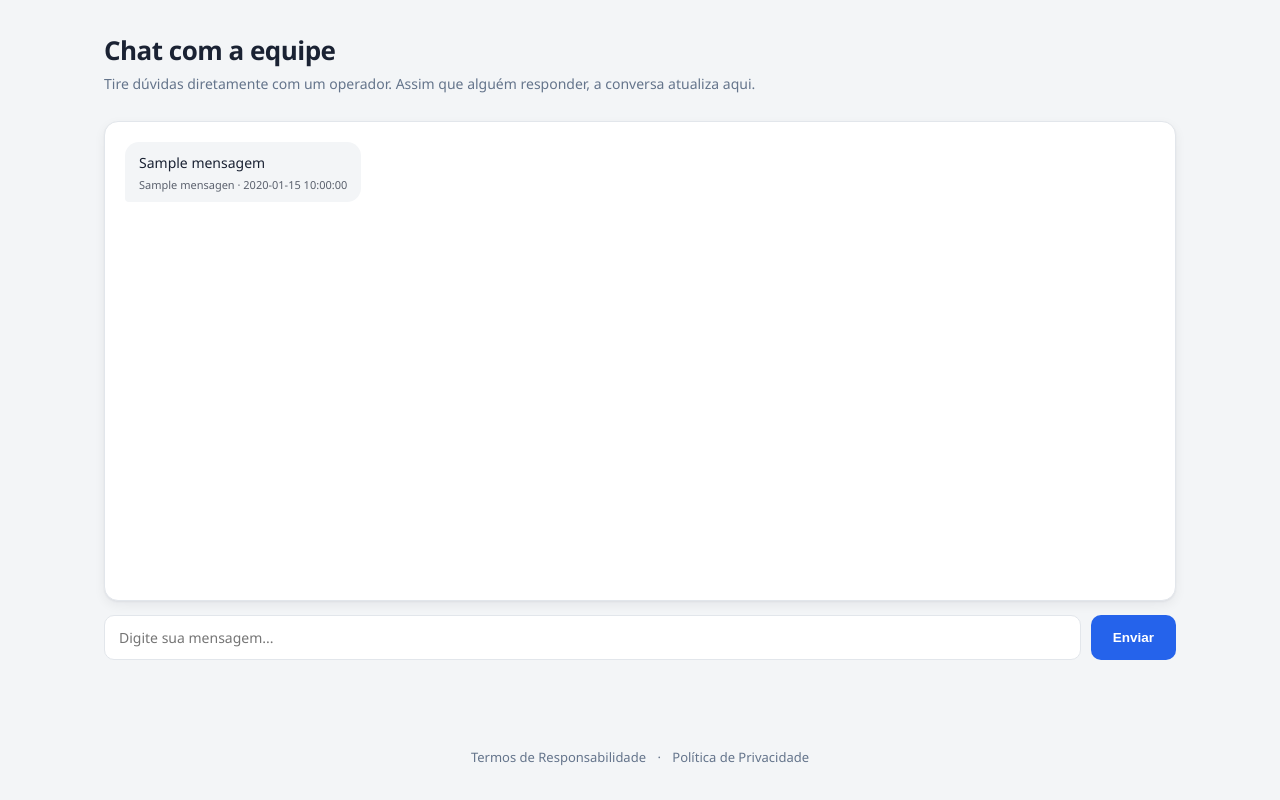
After one commit to devagilelelegalizacoes-coder/DataPainel, a FastAPI app: template templates/chat.html in a window 1280 px wide. The commit adds this page. Run offline with FastAPI, Linux system fonts and the light colour scheme; data comes from the database, SQL or seed files in the repository; the template is opened without the code that fills it: most values are stand-ins (such as "Sample title", 1, 10 or a date in 2020).

Commit message:
Adiciona chat interno entre clientes e operadores
Canal de suporte contínuo por cliente (não por consulta): o cliente fala com
"a equipe" em /chat, qualquer operador vê e responde em /operador/chat.
Atualização via polling (6s) igual ao resto do projeto, com bipe sonoro para
o operador quando chega mensagem nova, e badge de não lidas na navbar para
ambos os papéis.

Co-Authored-By: Claude Sonnet 5 <noreply@anthropic.com>

```diff
--- a/app/database.py
+++ b/app/database.py
@@ -78,6 +78,19 @@ CREATE TABLE IF NOT EXISTS precos_clientes (
     PRIMARY KEY (user_id, tipo_consulta_id),
     FOREIGN KEY (user_id) REFERENCES users (id),
     FOREIGN KEY (tipo_consulta_id) REFERENCES tipos_consulta (id)
+);
+
+CREATE TABLE IF NOT EXISTS mensagens_chat (
+    id INTEGER PRIMARY KEY AUTOINCREMENT,
+    cliente_id INTEGER NOT NULL,
+    autor_id INTEGER NOT NULL,
+    autor_tipo TEXT NOT NULL,
+    mensagem TEXT NOT NULL,
+    lida_pelo_cliente INTEGER NOT NULL DEFAULT 0,
+    lida_pelo_operador INTEGER NOT NULL DEFAULT 0,
+    created_at TEXT NOT NULL DEFAULT (datetime('now')),
+    FOREIGN KEY (cliente_id) REFERENCES users (id),
+    FOREIGN KEY (autor_id) REFERENCES users (id)
 );
 
 CREATE TABLE IF NOT EXISTS pagamentos (
--- a/app/main.py
+++ b/app/main.py
@@ -7,7 +7,7 @@ from fastapi.staticfiles import StaticFiles
 from starlette.middleware.sessions import SessionMiddleware
 
 from app.database import init_db
-from app.routers import admin, auth, consultas, creditos, dashboard, operador
+from app.routers import admin, auth, chat, consultas, creditos, dashboard, operador
 
 load_dotenv()
 
@@ -26,6 +26,7 @@ app.include_router(consultas.router)
 app.include_router(admin.router)
 app.include_router(creditos.router)
 app.include_router(operador.router)
+app.include_router(chat.router)
 
 
 @app.on_event("startup")
--- a/static/style.css
+++ b/static/style.css
@@ -451,6 +451,64 @@ form input:focus, form textarea:focus, form select:focus {
 .documentos-lista { list-style: none; padding: 0; margin: 8px 0; display: flex; flex-direction: column; gap: 6px; }
 .documentos-lista li a { display: inline-flex; align-items: center; gap: 6px; }
 
+/* Nav badge (não lidas) */
+.nav-badge {
+  display: inline-block;
+  background: var(--error-text);
+  color: #fff;
+  font-size: 10.5px;
+  font-weight: 700;
+  line-height: 1;
+  padding: 3px 6px;
+  border-radius: 999px;
+  margin-left: 6px;
+  vertical-align: middle;
+}
+
+/* Chat */
+.chat-box {
+  background: var(--surface);
+  border: 1px solid var(--border);
+  border-radius: var(--radius);
+  box-shadow: var(--shadow);
+  padding: 20px;
+  height: 480px;
+  overflow-y: auto;
+  display: flex;
+  flex-direction: column;
+  gap: 12px;
+}
+.chat-msg { display: flex; }
+.chat-msg-theirs { justify-content: flex-start; }
+.chat-msg-mine { justify-content: flex-end; }
+.chat-msg-bubble {
+  max-width: 72%;
+  padding: 10px 14px;
+  border-radius: 14px;
+  background: var(--bg);
+}
+.chat-msg-mine .chat-msg-bubble { background: var(--primary); color: #fff; border-bottom-right-radius: 4px; }
+.chat-msg-theirs .chat-msg-bubble { border-bottom-left-radius: 4px; }
+.chat-msg-text { margin: 0; font-size: 14px; line-height: 1.5; white-space: pre-wrap; word-break: break-word; }
+.chat-msg-meta { display: block; margin-top: 4px; font-size: 11px; opacity: 0.7; }
+.chat-form {
+  display: flex;
+  gap: 10px;
+  margin-top: 14px;
+}
+.chat-form input {
+  flex: 1;
+  margin-top: 0;
+  padding: 12px 14px;
+  border: 1px solid var(--border);
+  border-radius: 10px;
+  font-size: 14px;
+  font-family: inherit;
+  background: var(--surface);
+}
+.chat-form input:focus { outline: none; border-color: var(--primary); box-shadow: 0 0 0 3px var(--primary-soft); }
+.chat-form .btn-primary { margin-top: 0; width: auto; padding: 12px 22px; }
+
 /* ---------------------------------------------------------------- */
 /* Responsivo: tablet (<=900px) e celular (<=560px)                 */
 /* ---------------------------------------------------------------- */
@@ -482,5 +540,7 @@ form input:focus, form textarea:focus, form select:focus {
   .auth-card { margin: 32px auto; padding: 26px 20px; }
   .modal-box { padding: 22px; }
   .admin-card-actions { font-size: 12.5px; }
+  .chat-box { height: 62vh; padding: 14px; }
+  .chat-msg-bubble { max-width: 86%; }
   .footer { padding: 20px 14px; font-size: 12px; }
 }
--- a/templates/base.html
+++ b/templates/base.html
@@ -18,9 +18,13 @@
       <a href="/dashboard" class="{{ 'nav-active' if path == '/dashboard' else '' }}">Dashboard</a>
       <a href="/consultas" class="{{ 'nav-active' if path.startswith('/consultas') else '' }}">Consultas</a>
       <a href="/creditos" class="{{ 'nav-active' if path.startswith('/creditos') else '' }}">Créditos</a>
+      {% set nao_lidas = get_chat_nao_lidas(user) %}
       {% if user.is_operador or user.is_admin %}
-      <a href="/operador" class="{{ 'nav-active' if path == '/operador' or (path.startswith('/operador/') and not path.startswith('/operador/cadastros')) else '' }}">Operador</a>
+      <a href="/operador/chat" class="{{ 'nav-active' if path.startswith('/operador/chat') else '' }}">Chat{% if nao_lidas %}<span class="nav-badge">{{ nao_lidas }}</span>{% endif %}</a>
+      <a href="/operador" class="{{ 'nav-active' if path == '/operador' or (path.startswith('/operador/') and not path.startswith('/operador/cadastros') and not path.startswith('/operador/chat')) else '' }}">Operador</a>
       <a href="/operador/cadastros" class="{{ 'nav-active' if path.startswith('/operador/cadastros') else '' }}">Cadastros</a>
+      {% else %}
+      <a href="/chat" class="{{ 'nav-active' if path.startswith('/chat') else '' }}">Chat{% if nao_lidas %}<span class="nav-badge">{{ nao_lidas }}</span>{% endif %}</a>
       {% endif %}
       {% if user.is_admin %}
       <a href="/admin/consultas" class="{{ 'nav-active' if path.startswith('/admin/consultas') else '' }}">Admin</a>
--- /dev/null
+++ b/templates/chat.html
@@ -0,0 +1,46 @@
+{% extends "base.html" %}
+{% block title %}Chat - {{ get_config().nome_sistema }}{% endblock %}
+{% block content %}
+<div class="page-header">
+  <h1>Chat com a equipe</h1>
+  <p class="muted">Tire dúvidas diretamente com um operador. Assim que alguém responder, a conversa atualiza aqui.</p>
+</div>
+
+<div class="chat-box" id="chat-box">
+  {% if mensagens %}
+  {% for m in mensagens %}
+  <div class="chat-msg {{ 'chat-msg-mine' if m.autor_tipo == 'cliente' else 'chat-msg-theirs' }}">
+    <div class="chat-msg-bubble">
+      <p class="chat-msg-text">{{ m.mensagem }}</p>
+      <span class="chat-msg-meta">{{ m.autor_nome }} · {{ m.created_at }}</span>
+    </div>
+  </div>
+  {% endfor %}
+  {% else %}
+  <p class="muted" style="text-align:center; padding:24px;">Nenhuma mensagem ainda. Envie sua dúvida abaixo.</p>
+  {% endif %}
+</div>
+
+<form method="post" action="/chat/enviar" class="chat-form">
+  <input type="text" name="mensagem" placeholder="Digite sua mensagem..." required autocomplete="off">
+  <button type="submit" class="btn-primary btn-sm">Enviar</button>
+</form>
+
+<script>
+  const chatBox = document.getElementById("chat-box");
+  chatBox.scrollTop = chatBox.scrollHeight;
+
+  let totalConhecido = {{ mensagens|length }};
+  function verificarNovasMensagens() {
+    fetch("/chat/api/status")
+      .then((r) => r.json())
+      .then((dados) => {
+        if (dados.total > totalConhecido) {
+          window.location.reload();
+        }
+      })
+      .catch(() => {});
+  }
+  setInterval(verificarNovasMensagens, 6000);
+</script>
+{% endblock %}
```
Also changed, not shown: app/chat.py (added, +81 -0 lines), app/routers/chat.py (added, +44 -0 lines), app/routers/operador.py (+70 -0 lines), app/templates.py (+10 -0 lines), templates/operador_chat.html (added, +64 -0 lines), templates/operador_chat_conversa.html (added, +47 -0 lines), .claude/skills/continuar-projeto/SKILL.md.
